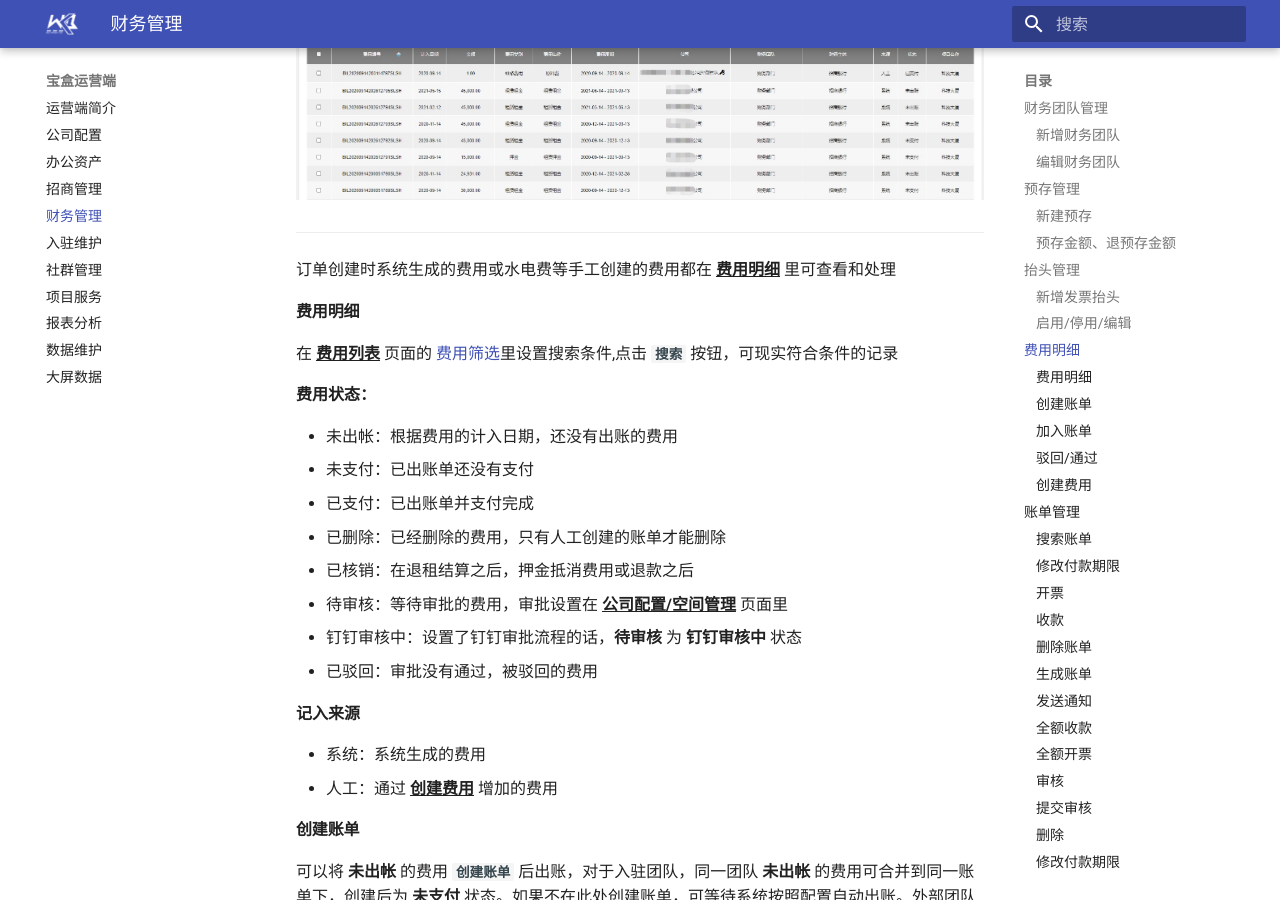
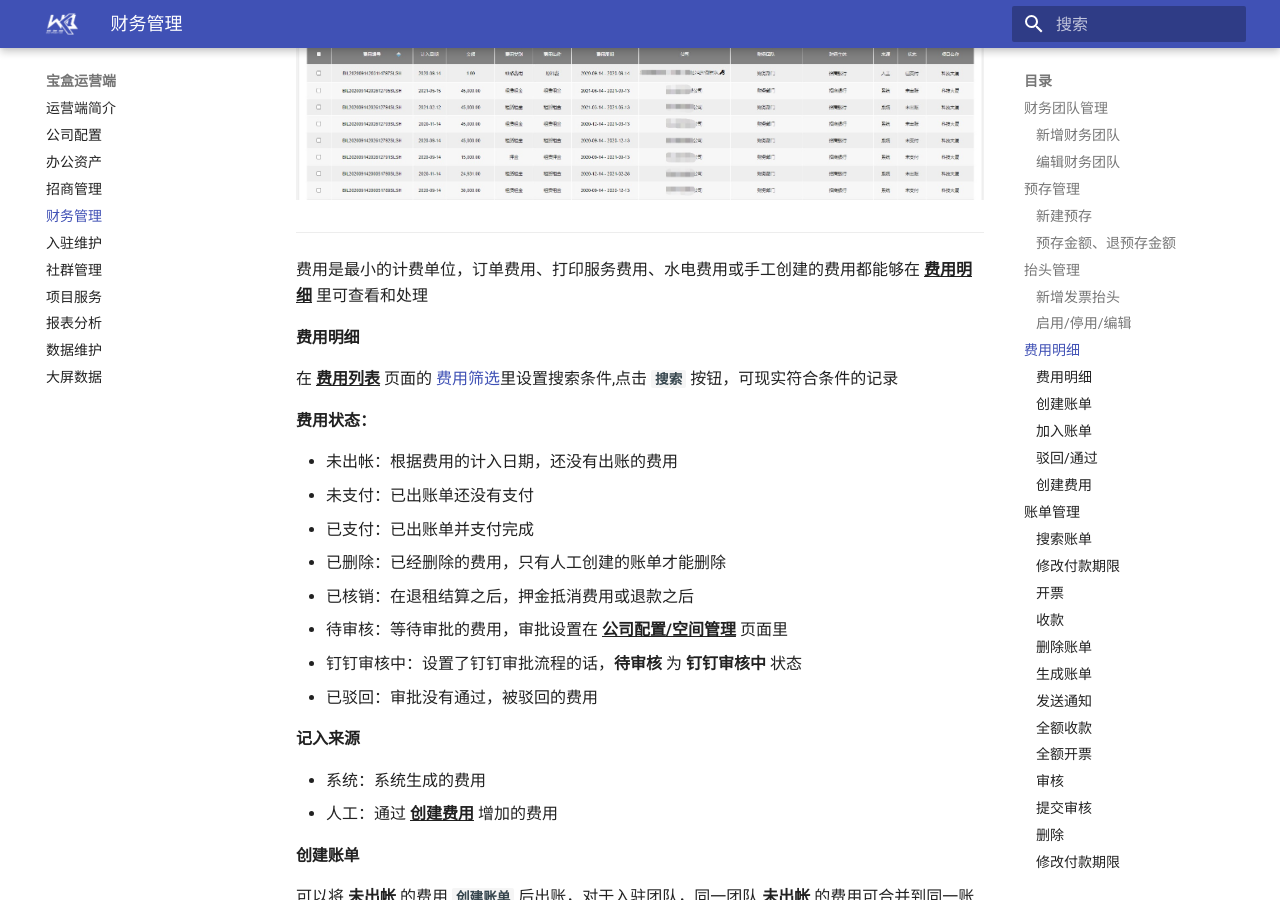
Before and after one commit to wukongbox/docs_stage, an MkDocs documentation site: the page built from docs/V4/040.md, in a window 1280 px wide and 900 px high, scrolled down 4658 px. Built offline with MkDocs 1.6.1 and Material for MkDocs 9.7.7, drawn with Linux system fonts in a browser that asks for light colours; some of the changed text lies outside the part shown.

Commit message:
no message

```diff
--- a/docs/V4/040.md
+++ b/docs/V4/040.md
@@ -65,7 +65,8 @@
 ![](pic/040_009.jpg)
 ***
 
-订单创建时系统生成的费用或水电费等手工创建的费用都在 **<u>费用明细</u>** 里可查看和处理
+费用是最小的计费单位，订单费用、打印服务费用、水电费用或手工创建的费用都能够在 **<u>费用明细</u>** 里可查看和处理
+
 ####费用明细
 在 **<u>费用列表</u>** 页面的 <font color=#3F51B5>费用筛选</font>里设置搜索条件,点击 **`搜索`** 按钮，可现实符合条件的记录
 
@@ -211,7 +212,7 @@
 没有关联过有效的收款和开票的手动创建的账单。可以在费用调整中将统一团队的未出账的费用增加进来。（外部费用的场合，即使团队名称相同，如果不是一次操作开出的费用，也不能进行费用调整）
 
 ####登记收款
-选取 <font color=#3F51B5>费用明细</font> 中的至少一条费用记录，点击 **`登记收款`** 按钮，可以按明细收款
+选取 <font color=#3F51B5>费用明细</font> 中的至少一条费用记录，点击 **`登记收款`** 按钮，可以按分批次记录收款明细
 
 ***
 
```
Also changed, not shown: 2 other files.
